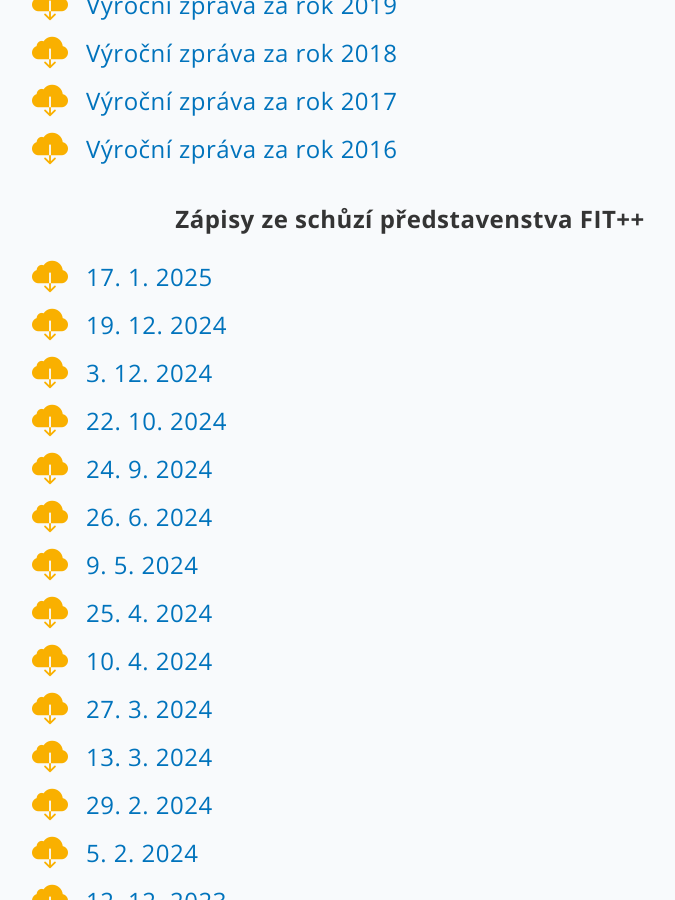
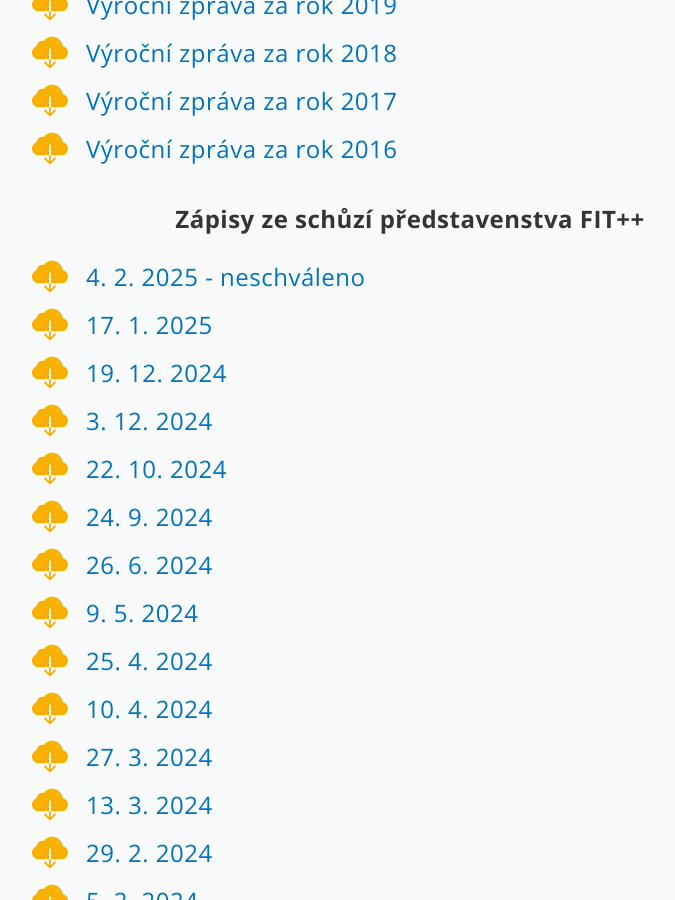
Before and after one commit to klubFITpp/klubfitpp, a Jekyll site: the page built from documents.html, in a window 1280 px wide and 900 px high, scrolled down 711 px. Shown: the whole window, without its empty margins (230-905 px from the left). Built offline with Jekyll 4.4.1, drawn with Linux system fonts in a browser that asks for light colours.

Commit message:
Zápis 4.2.2025

```diff
--- a/_data/documents.yml
+++ b/_data/documents.yml
@@ -26,6 +26,8 @@
       url: "/documents/vyrocniZpravy/2016.pdf"
 - title: "Zápisy ze schůzí představenstva FIT++"
   links:
+    - name: "4. 2. 2025 - neschváleno"
+      url: "https://docs.google.com/document/d/1h13-NoWEO4kbuY6qo_L4hEcIm52ajY2Q/edit"
     - name: "17. 1. 2025"
       url: "/documents/zapis/250117.pdf"
     - name: "19. 12. 2024"
```
